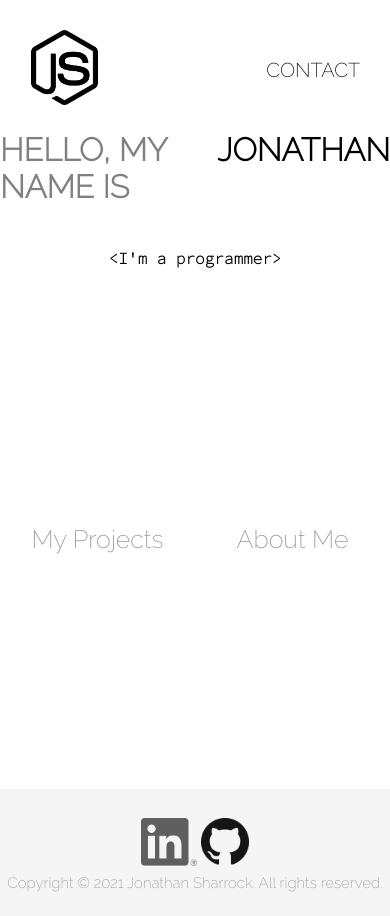
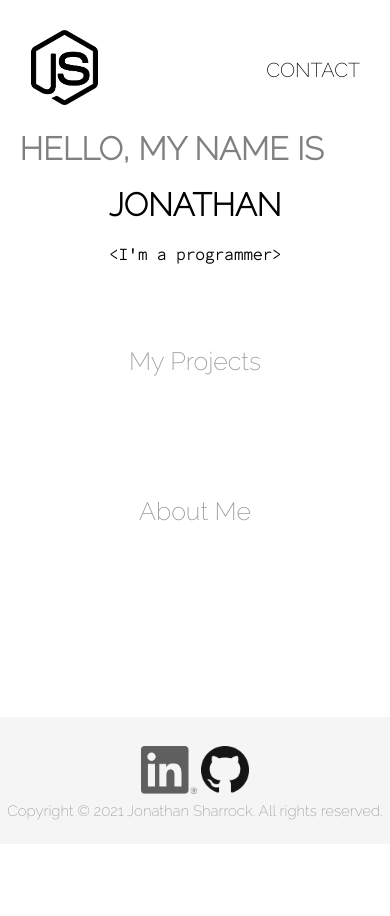
Before and after one commit to JS2K8/JS2K8.github.io, a plain HTML site: page index.html in a window 390 px wide. After the commit the page ends 844 px from the top, so only its background shows below. Drawn offline with Linux system fonts and the light colour scheme.

Commit message:
Added media queries

```diff
--- a/css/style.css
+++ b/css/style.css
@@ -251,3 +251,37 @@ label {
 
 
 /* Contact */
+
+/* -- Media Queries -- */
+
+@media screen and (max-width: 800px) {
+    .title {
+        text-align: center;
+        flex-direction: column;
+    }
+    #hello {
+        margin: 5%;
+    }
+    #myName {
+        padding: 0px;
+        width: 100%;
+        margin: 0px;
+    }
+    .row {
+        display: flex;
+        flex-direction: column;
+        justify-content: center;
+        width: 100%;
+    }
+    .content {
+        display: flex;
+        justify-content: center;
+    }
+    .column {
+        width: 100%;
+        min-height: 150px
+    }
+    .footer {
+        text-align: center;
+    }
+  }
--- a/index.html
+++ b/index.html
@@ -2,6 +2,7 @@
 <html lang="en">
 <head>
     <meta charset="UTF-8">
+    <meta name="viewport" content="width=device-width, initial-scale=1, minimum-scale=1" />
     <title>Jonathan Sharrock - Portfolio</title>
     <link rel="icon" href="img/icon.png" type="image/png">
     <link rel="stylesheet" href="css/style.css">
```
Also changed, not shown: about.html (+1 -0 lines), contact.html (+1 -0 lines), projects.html (+1 -0 lines), todo.txt.
